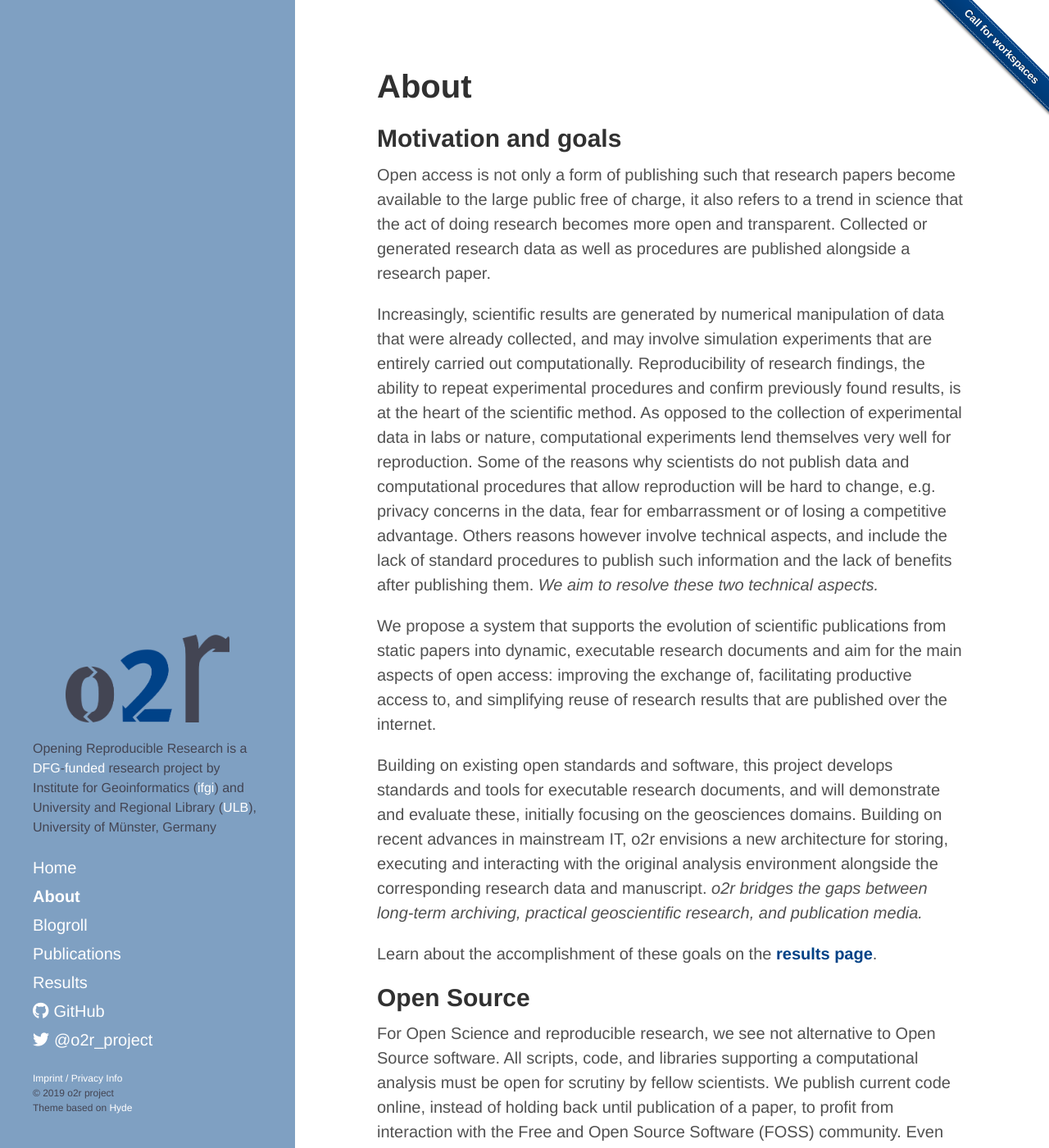
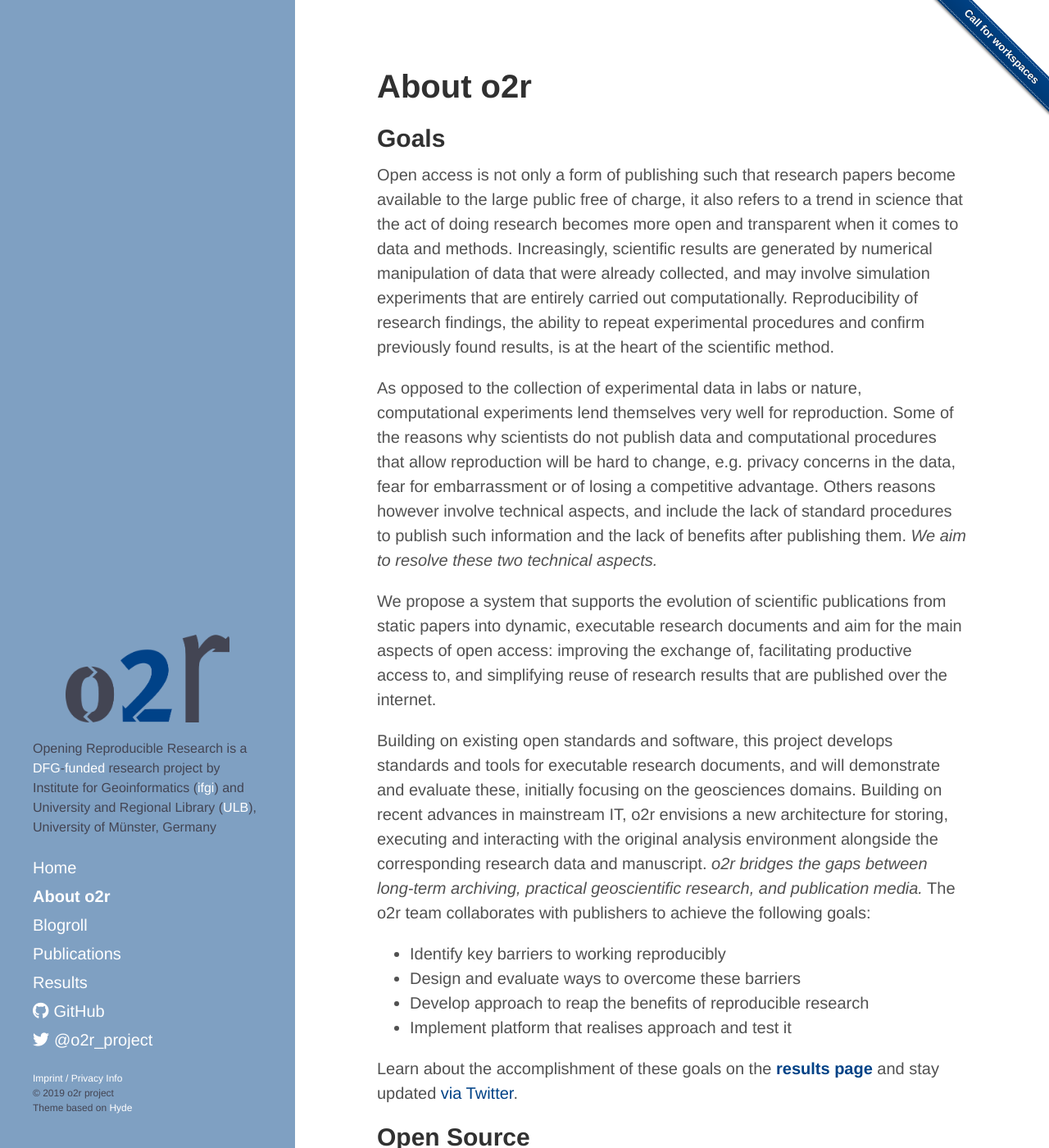
Before and after one commit to o2r-project/o2r-project.github.io, a Jekyll site: the page built from about.md, in a window 1280 px wide and 1400 px high. Shown: the whole window at 82% size. Built offline with Jekyll 4.4.1, drawn with Linux system fonts in a browser that asks for light colours; nearby versions of some CDN libraries; some of the changed text lies outside the part shown.

Commit message:
update about page for o2r2

```diff
--- a/about.md
+++ b/about.md
@@ -1,27 +1,33 @@
 ---
 layout: page
-title: About
+title: About o2r
 description: Project description and team members of the project Opening Reproducible Research
 ---
 
-## Motivation and goals
+## Goals
 
-Open access is not only a form of publishing such that research papers become available to the large public free of charge, it also refers to a trend in science that the act of doing research becomes more open and transparent.
-Collected or generated research data as well as procedures are published alongside a research paper.
-
+Open access is not only a form of publishing such that research papers become available to the large public free of charge, it also refers to a trend in science that the act of doing research becomes more open and transparent when it comes to data and methods.
 Increasingly, scientific results are generated by numerical manipulation of data that were already collected, and may involve simulation experiments that are entirely carried out computationally.
 Reproducibility of research findings, the ability to repeat experimental procedures and confirm previously found results, is at the heart of the scientific method.
+
 As opposed to the collection of experimental data in labs or nature, computational experiments lend themselves very well for reproduction.
 Some of the reasons why scientists do not publish data and computational procedures that allow reproduction will be hard to change, e.g. privacy concerns in the data, fear for embarrassment or of losing a competitive advantage.
-Others reasons however involve technical aspects, and include the lack of standard procedures to publish such information and the lack of benefits after publishing them. *We aim to resolve these two technical aspects.*
+Others reasons however involve technical aspects, and include the lack of standard procedures to publish such information and the lack of benefits after publishing them.
+*We aim to resolve these two technical aspects.*
 
 We propose a system that supports the evolution of scientific publications from static papers into dynamic, executable research documents and aim for the main aspects of open access: improving the exchange of, facilitating productive access to, and simplifying reuse of research results that are published over the internet.
 
 Building on existing open standards and software, this project develops standards and tools for executable research documents, and will demonstrate and evaluate these, initially focusing on the geosciences domains.
 Building on recent advances in mainstream IT, o2r envisions a new architecture for storing, executing and interacting with the original analysis environment alongside the corresponding research data and manuscript.
 _o2r bridges the gaps between long-term archiving, practical geoscientific research, and publication media._
+The o2r team collaborates with publishers to achieve the following goals:
 
-Learn about the accomplishment of these goals on the **[results page](/results)**.
+- Identify key barriers to working reproducibly
+- Design and evaluate ways to overcome these barriers
+- Develop approach to reap the benefits of reproducible research
+- Implement platform that realises approach and test it
+
+Learn about the accomplishment of these goals on the **[results page](/results)** and stay updated [via Twitter](https://twitter.com/o2r_project).
 
 ## Open Source
 
@@ -75,17 +81,21 @@ o2r team members, supporting university staff, and external advisory board membe
 
 ### External partners
 
-The o2r project is connected to external partners since its inception, and the group has been extended since then. They come from different disciplines and regularly enrich discussions with their insights. These are the partners in alphabetical order.
+The o2r project is connected to external partners since its inception, and the group has been extended since then.
+They come from different disciplines and provide valuable feedback on project plans and decisions.
 
-- [<img src="https://www.elsevier.de/wp-content/uploads/2016/09/Elsevier_Logo.png" style="float:right;" width="100" alt="Elsevier Logo" />](http://elsevier.com/)[Maarten Cleeren](https://www.linkedin.com/in/maarten-cleeren-3bb39032/) (Director of Product Management, Enriched Content at Elsevier; previously [Dr. Hylke Koers](https://www.linkedin.com/in/hylke-koers-b826141), Head of Content Innovation, Elsevier)
 - [<img src="https://www.copernicus.org/logo_copernicus_publications_rgb.png" style="float:right;" height="30" alt="Copernicus Logo" />](https://www.copernicus.org/)[Dr. Xenia van Edig](http://www.copernicus.org/contact_us.html) (Business Development, Copernicus.org)
 - [<img src="https://upload.wikimedia.org/wikipedia/en/thumb/2/2f/Aalto_University_School_of_Science.svg/137px-Aalto_University_School_of_Science.svg.png" style="float:right;" height="50" alt="Aalto University School of Science Logo" />](http://sci.aalto.fi/en/)[Dr. Tomi Kauppinen](http://www.kauppinen.net/tomi/) (Department of Computer Science, Aalto University School of Science, Finland)
-- [Prof. Dr. Werner Kuhn](http://geog.ucsb.edu/~kuhn/) (Center for Spatial Studies, University of California Santa Barbara, Santa Barbara, CA)[<img src="/public/images/spatial-ucsb-logo.jpg" style="float:right;" height="50" alt="Spatial@UCSB Logo" />](http://spatial.ucsb.edu/)
+- [Prof. Dr. Werner Kuhn](http://geog.ucsb.edu/~kuhn/) (Center for Spatial Studies, University of California Santa Barbara, Santa Barbara, CA)[<img src="/public/images/spatial-ucsb-logo.jpg" style="float:right;" height="40" alt="Spatial@UCSB Logo" />](http://spatial.ucsb.edu/)
+- [<img src="http://www.ojs-de.net/_design_media/logo_ojs_de_720.png" style="float:right;" width="60" alt="OJS-de.net Logo" />](http://www.ojs-de.net/) Dr. Albert Geukes, [CeDIS](https://www.cedis.fu-berlin.de/), FU Berlin, Germany & [OJS-de.net](http://www.ojs-de.net/)
+- [<img src="https://www.uu.nl/medewerkers/static/img/logo.27b569c.svg" style="float:right;" width="100" alt="Universiteit Utrecht Logo" />](https://www.uu.nl/)[Dr. Simon Scheider](https://www.uu.nl/staff/SScheider/Profile), Department of Human Geography and Spatial Planning, Universiteit Utrecht, The Netherlands
+- [<img src="https://www.zib.de/sites/all/themes/zib/images/zib_logo_header.png" style="float:right; background: #04879F;" height="50" alt="ZIB Logo" />](https://www.zib.de)[Dr. Wolfgang Peters-Kottig](https://www.zib.de/members/peters-kottig), Konrad-Zuse-Zentrum für Informationstechnik, Berlin, Germany
+- _NN_ (previously [Maarten Cleeren](https://www.linkedin.com/in/maarten-cleeren-3bb39032/) - Director of Product Management, Enriched Content at Elsevier; [Dr. Hylke Koers](https://www.linkedin.com/in/hylke-koers-b826141) - Head of Content Innovation, Elsevier) [<img src="https://www.elsevier.de/wp-content/uploads/2016/09/Elsevier_Logo.png" style="float:right;" width="80" alt="Elsevier Logo" />](http://elsevier.com/)
 
 <div style="clear: both;"></div>
 
 ## Funding
 
-This project _Opening Reproducible Research_ (see also [Offene Reproduzierbare Forschung](http://gepris.dfg.de/gepris/projekt/274927273) @ DFG GEPRIS) was funded from 2016/01 to 2018/06 by the German Research Foundation (Deutsche Forschungsgemeinschaft, DFG) under project numbers PE 1632/10-1, KR 3930/3-1 and TR 864/6-1.
+This project _Opening Reproducible Research_ (see also [Offene Reproduzierbare Forschung](https://gepris.dfg.de/gepris/projekt/274927273) and [Offene Reproduzierbare Forschung II](https://gepris.dfg.de/gepris/projekt/415851837) @ DFG GEPRIS) receives funding by the German Research Foundation (Deutsche Forschungsgemeinschaft, DFG) under project numbers PE&nbsp;1632/10-1, KR&nbsp;3930/3-1 and TR&nbsp;864/6-1 from 2016/01 to 2018/06, and under project numbers PE&nbsp;1632/17-1, KR&nbsp;3930/8-1, and TR&nbsp;864/12-1 from 2019/04 to 2021.
 
 [<img src="/public/images/dfg_logo_schriftzug_schwarz.png" alt="DFG Logo" />](http://www.dfg.de)
```
